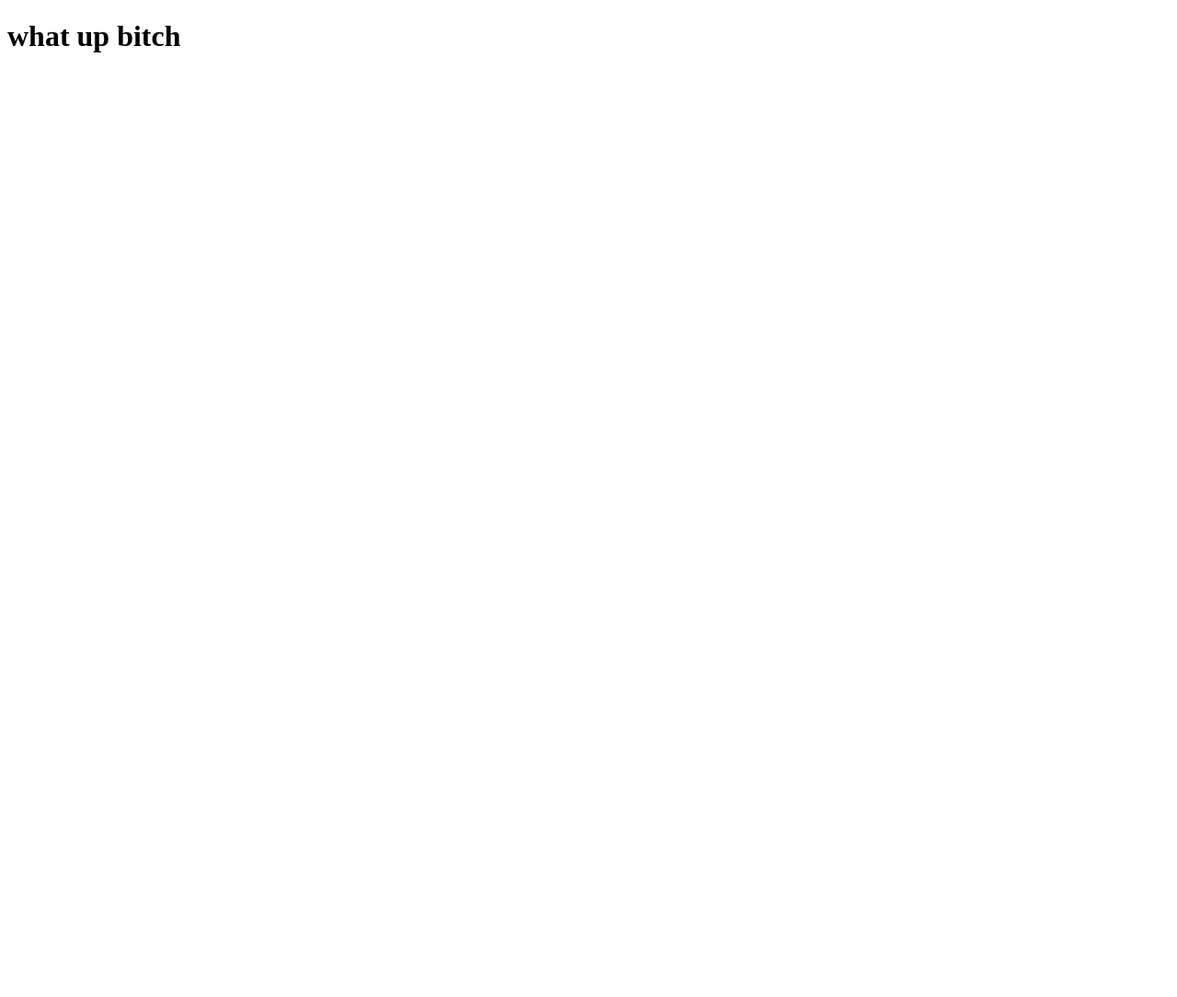
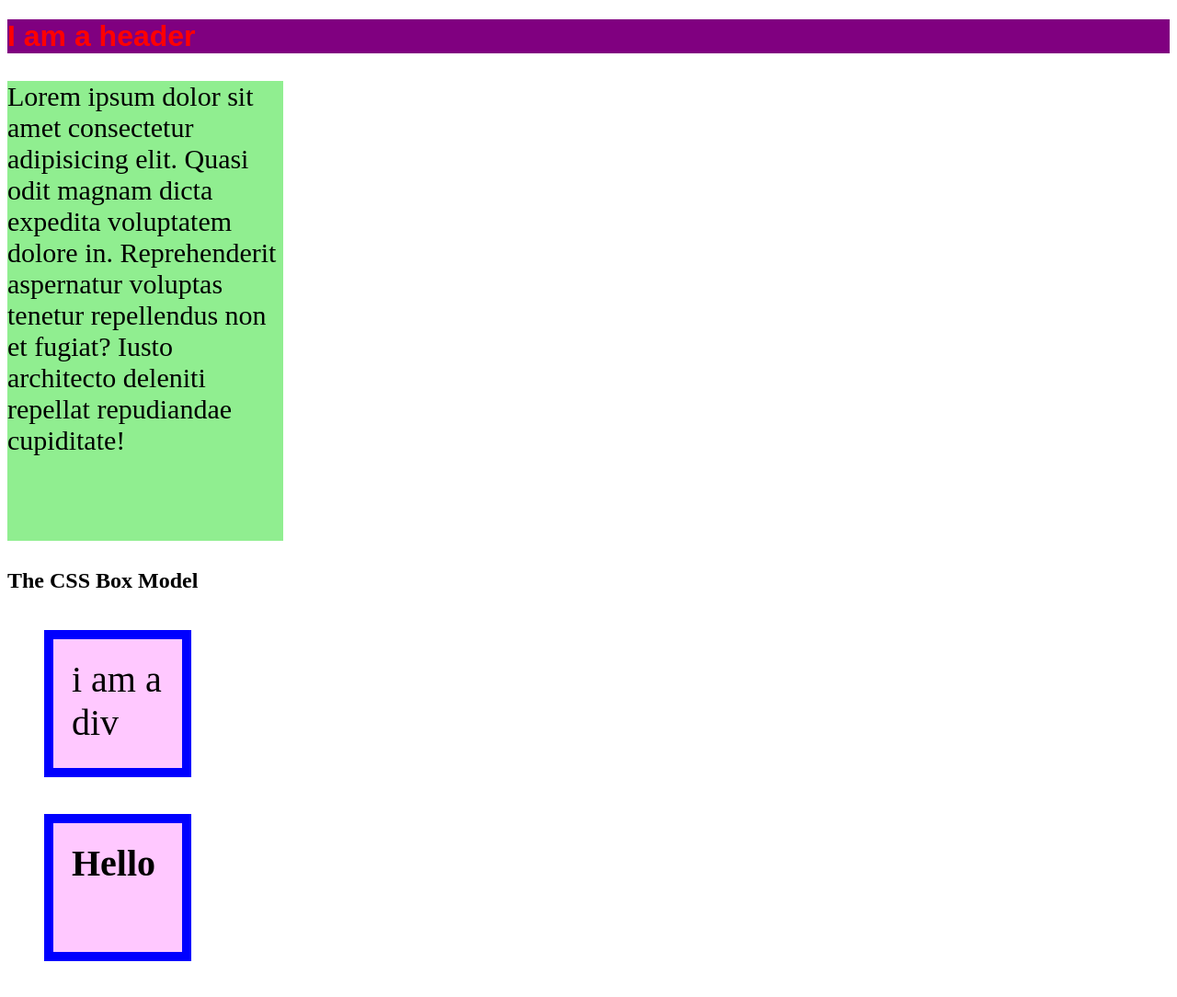
Before and after one commit to AbiSmith31/webdev1, a plain HTML site: page css_intro/index.html in a window 1280 px wide. Shown: the whole page at 92% size. Before the commit the page ends 800 px from the top, so only its background shows below. Drawn offline with Linux system fonts and the light colour scheme.

Commit message:
add stuff to intro css
yes

```diff
--- a/css_intro/index.html
+++ b/css_intro/index.html
@@ -3,10 +3,22 @@
 <head>
     <meta charset="UTF-8">
     <meta name="viewport" content="width=device-width, initial-scale=1.0">
+
+
+ <link rel="stylesheet" href="style.css">
+
     <title>Document</title>
 </head>
 <body>
-    <h1>what up bitch</h1>
 
+    <h1>I am a header</h1>
+
+    <p>Lorem ipsum dolor sit amet consectetur adipisicing elit. Quasi odit magnam dicta expedita voluptatem dolore in. Reprehenderit aspernatur voluptas tenetur repellendus non et fugiat? Iusto architecto deleniti repellat repudiandae cupiditate!</p>
+
+    <h2>The CSS Box Model</h2>
+
+    <div>i am a div</div>
+
+    <h4>Hello</h4>
 </body>
 </html>
--- /dev/null
+++ b/css_intro/style.css
@@ -0,0 +1,32 @@
+h1 {
+    color:red;
+    font-family: Arial;
+    background: purple;
+}
+
+p {
+    font-size: 30px;
+    background: lightgreen;
+    width: 300px;
+    height: 500px;
+}
+div {
+    font-size: 40px;
+    background: rgb(255,200,255);
+    width: 100px;
+    height: 100px;
+    padding: 20px;
+    border: 10px solid blue;
+    margin: 40px;
+
+}
+
+h4 {
+    font-size: 40px;
+    background: rgb(255,200,255);
+    width: 100px;
+    height: 100px;
+    padding: 20px;
+    border: 10px solid blue;
+    margin: 40px;
+}
```
